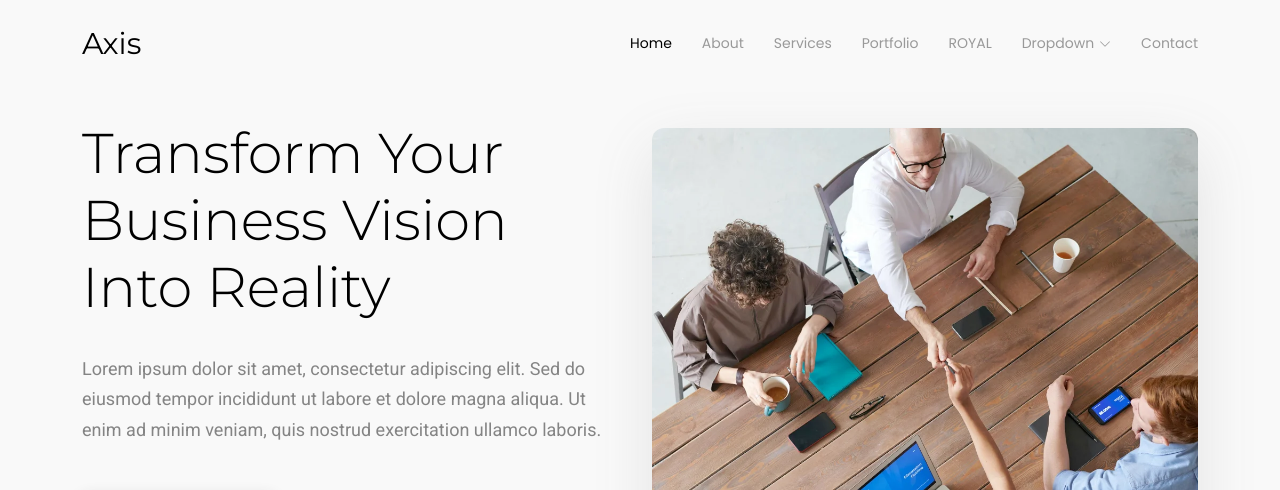
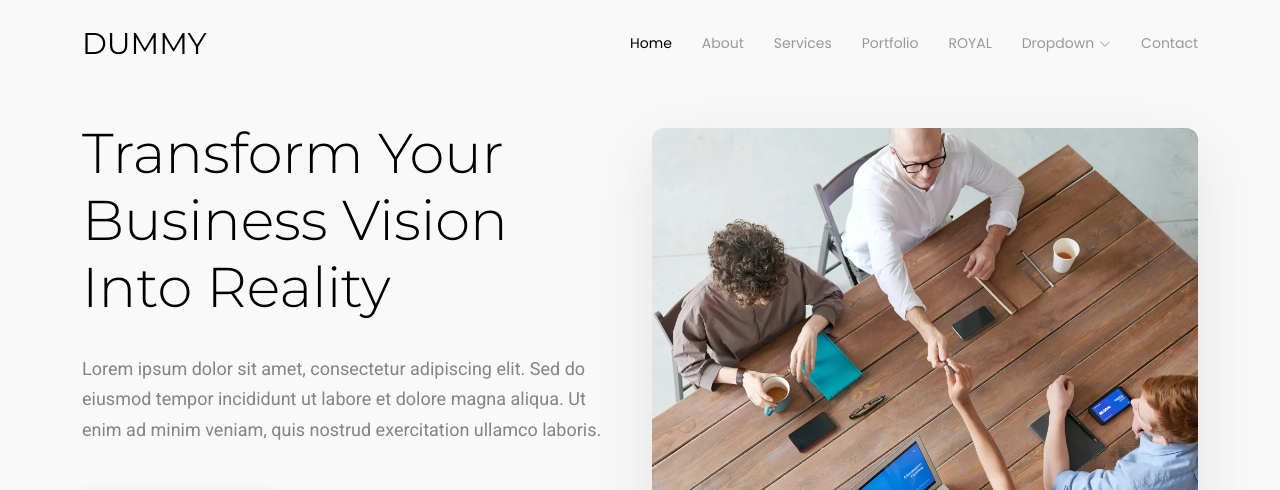
Before and after one commit to ROYALEPICCSP/DUMMY, a plain HTML site: page index.html in a window 1280 px wide. Shown: the top 490 px of the page. Drawn offline with Linux system fonts and the light colour scheme.

Commit message:
sitename updated

```diff
--- a/index.html
+++ b/index.html
@@ -44,7 +44,7 @@
       <a href="index.html" class="logo d-flex align-items-center">
         <!-- Uncomment the line below if you also wish to use an image logo -->
         <!-- <img src="assets/img/logo.webp" alt=""> -->
-        <h1 class="sitename">Axis</h1>
+        <h1 class="sitename">DUMMY</h1>
       </a>
 
       <nav id="navmenu" class="navmenu">
```
